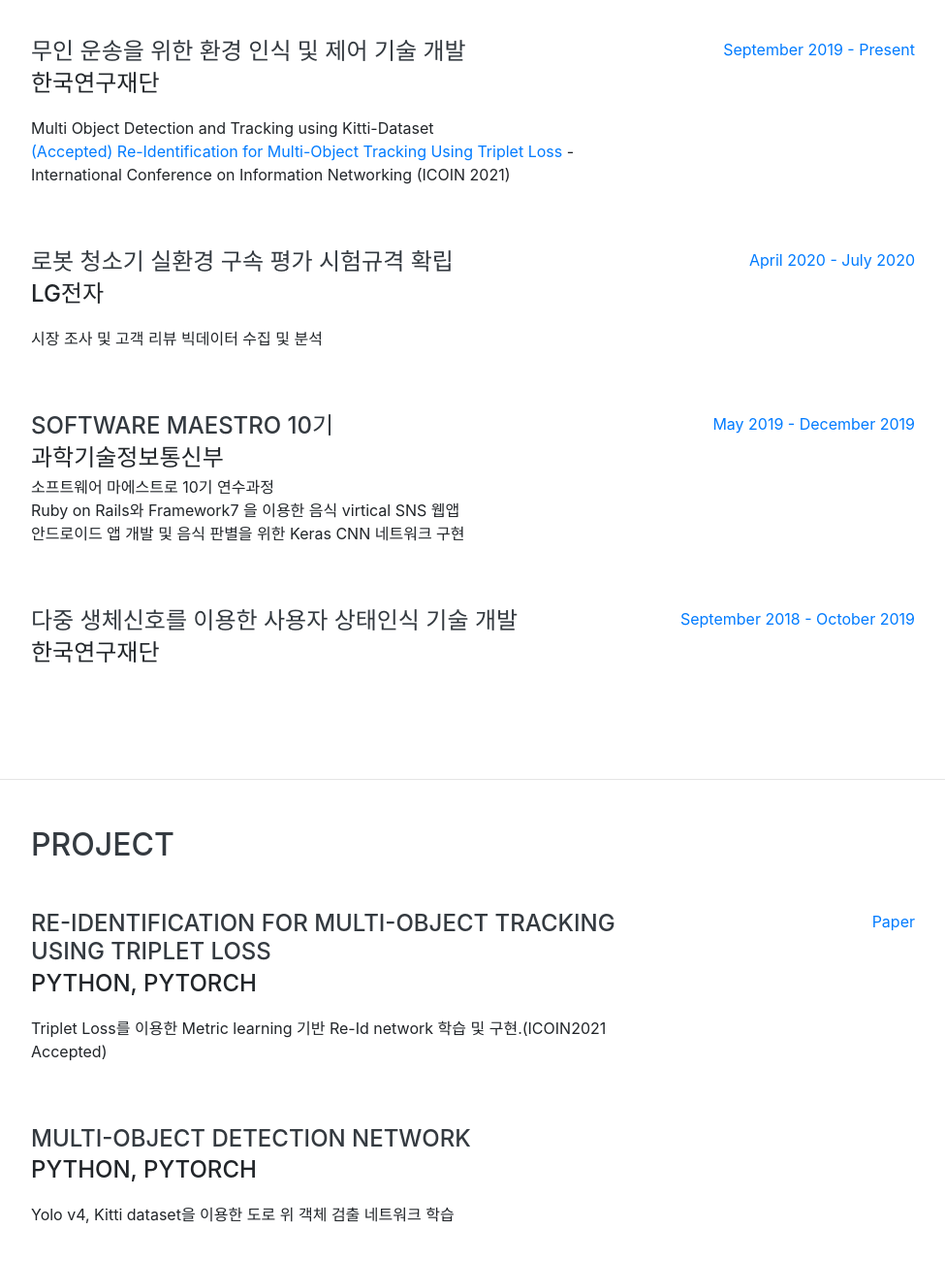
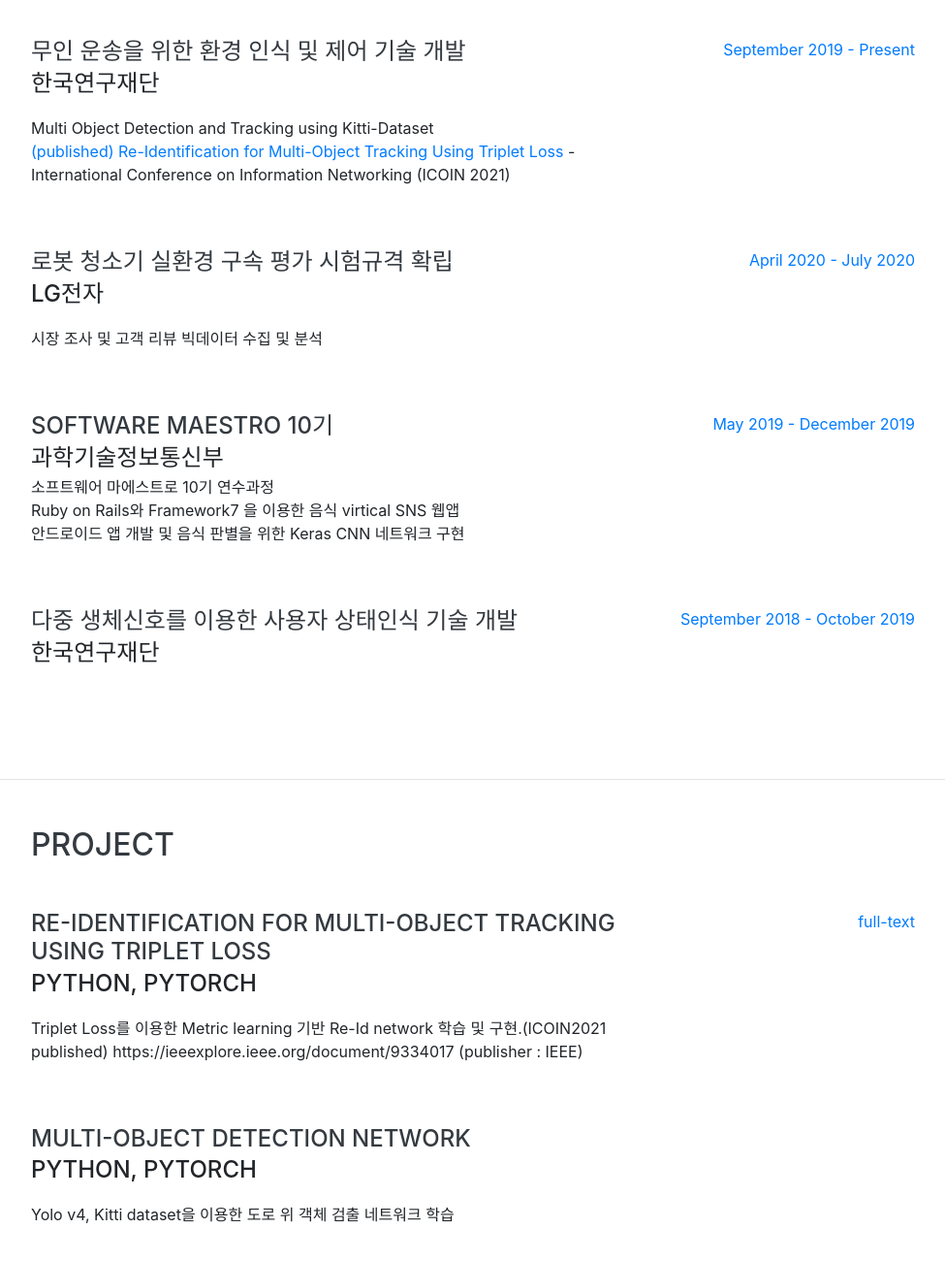
Before and after one commit to GaengKo/GaengKo.github.io, a website with bundled scripts: page index.html in a window 1280 px wide. Shown: the part 2498-3798 px from the top of the page at 97% size, without its empty margins (288-1263 px from the left). Built offline with nearby package versions, Linux system fonts and the light colour scheme; a web font is replaced by a local one.

Commit message:
conferencepaper_link

```diff
--- a/index.html
+++ b/index.html
@@ -247,7 +247,7 @@
                       <div class="subheading mb-3">한국연구재단</div>
                       <p>
                           Multi Object Detection and Tracking using Kitti-Dataset<br>
-                          <span class="text-primary"> (Accepted) Re-Identification for Multi-Object Tracking Using Triplet Loss </span> - International Conference on Information Networking (ICOIN 2021)
+                          <span class="text-primary"> (published) Re-Identification for Multi-Object Tracking Using Triplet Loss </span> - International Conference on Information Networking (ICOIN 2021)
 </p>
                   </div>
                   <div class="resume-date text-md-right">
@@ -343,12 +343,13 @@
                   <div class="resume-content">
                       <h4 class="mb-0">Re-Identification for Multi-Object Tracking Using Triplet Loss</h4>
                       <div class="subheading mb-3">python, pytorch</div>
-                            Triplet Loss를 이용한 Metric learning 기반 Re-Id network 학습 및 구현.(ICOIN2021 Accepted)
+                      Triplet Loss를 이용한 Metric learning 기반 Re-Id network 학습 및 구현.(ICOIN2021 published)
+                      https://ieeexplore.ieee.org/document/9334017 (publisher : IEEE)
                       <br />
                       <p></p>
                   </div>
                   <div class="resume-date text-md-right">
-                      <span class="text-primary"><a href="./img/Re-Identification For Multi-Object Tracking Using Triplet Loss.pdf">Paper</a></span>
+                      <span class="text-primary"><a href="./img/Re-Identification For Multi-Object Tracking Using Triplet Loss.pdf">full-text</a></span>
                   </div>
               </div>
               <div class="resume-item d-flex flex-column flex-md-row justify-content-between mb-5">
```
